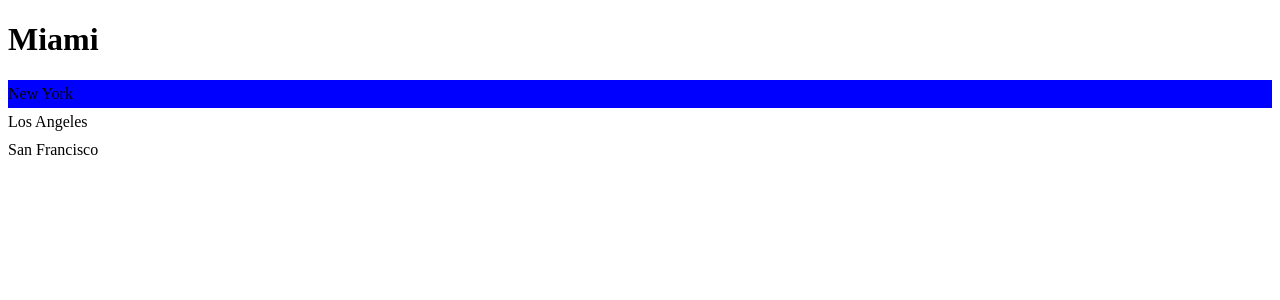
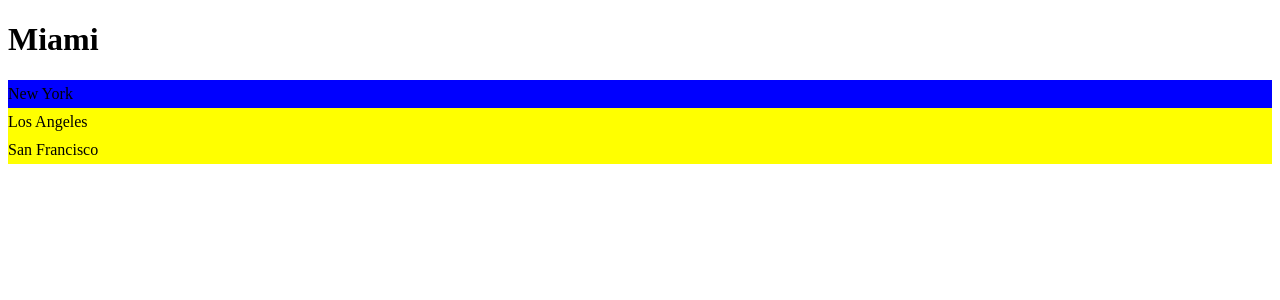
Before and after one commit to NavaneethaKrishnan-S/mastering-react, a React app in the folder react-app/: page / in a window 1280 px wide. Shown: the top 300 px of the page. Built offline with nearby package versions, Linux system fonts and the light colour scheme; the HTML template or start-up script is replaced by a standard one.

Commit message:
Styling Components: Inline Styles

```diff
--- a/react-app/src/components/ListGroup/ListGroup.tsx
+++ b/react-app/src/components/ListGroup/ListGroup.tsx
@@ -31,7 +31,7 @@ function ListGroup({ items, heading, onSelectItem }: Props) {
       <h1>{heading}</h1>
       {/* If the items array is empty, React conditionally renders the text “No item found”. */}
       {items.length == 0 && <p>No item found</p>}
-      <List>
+      <List style={{ backgroundColor: "yellow" }}>
         {items.map((item, index) => (
           <ListItem
             active={index === selectedIndex}
```
